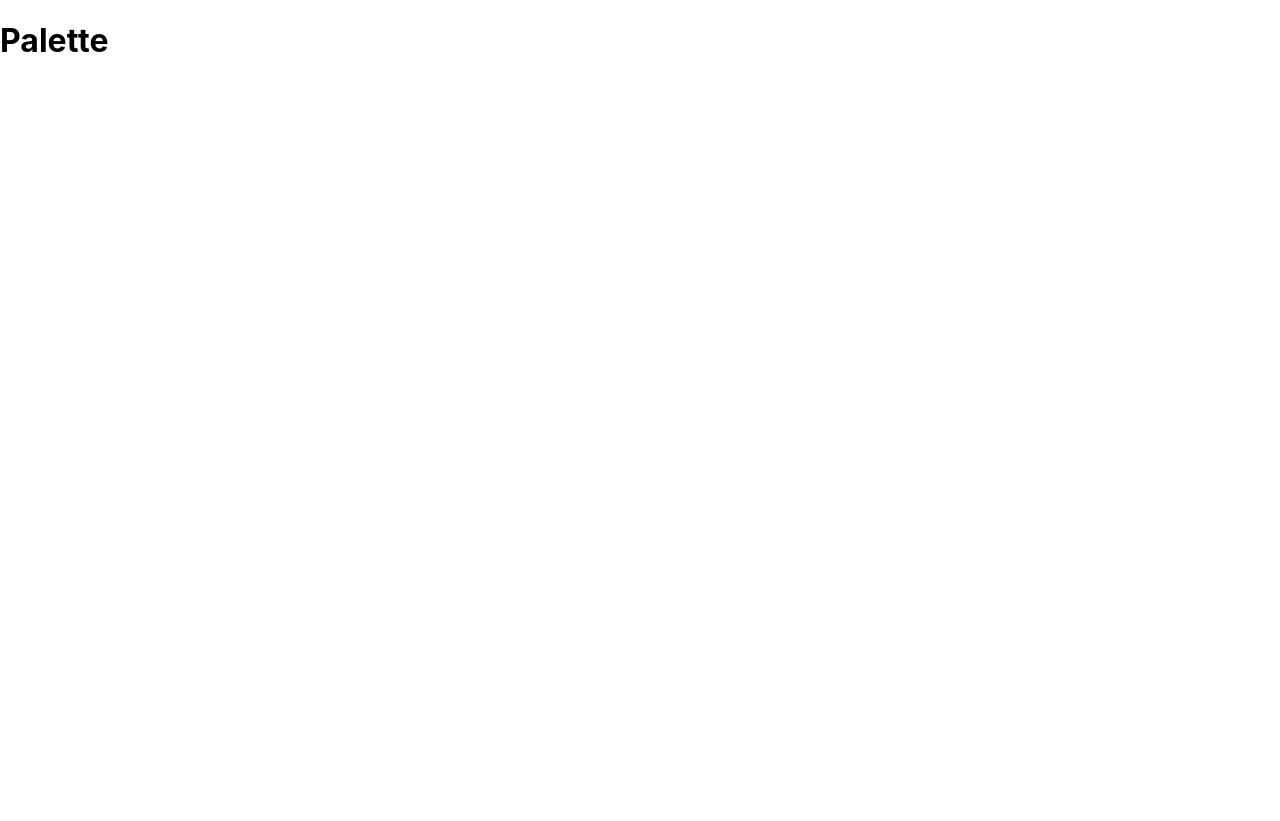
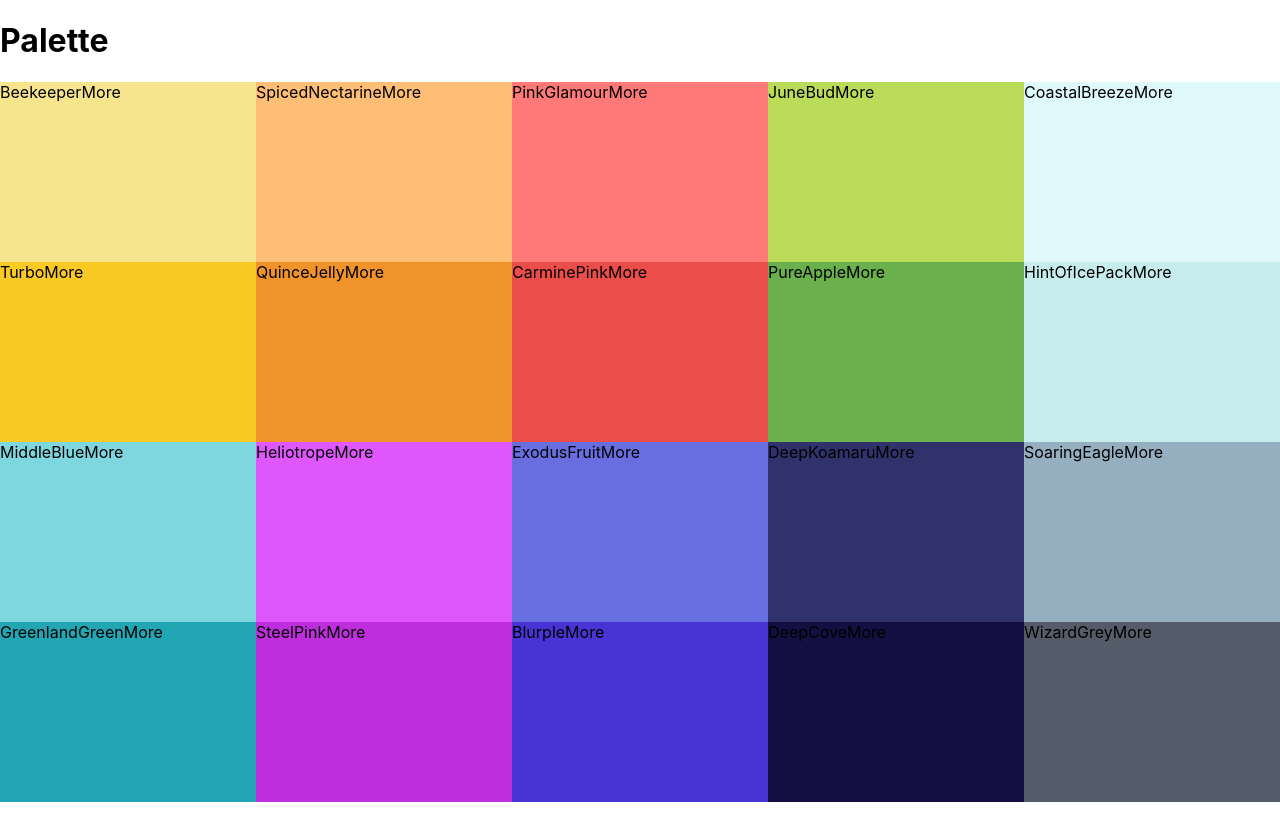
Before and after one commit to feuerbacherb/color-palette, a React (Create React App) app: page / in a window 1280 px wide. Before the commit the page ends 800 px from the top, so only its background shows below. Built offline with nearby package versions, Linux system fonts and the light colour scheme.

Commit message:
add ColorBox with basic styling so it shows on Palette

```diff
--- /dev/null
+++ b/src/ColorBox.css
@@ -0,0 +1,8 @@
+.ColorBox {
+	width: 20%;
+	height: 25%;
+	margin: 0 auto;
+	display: inline-block;
+	position: relative;
+	cursor: pointer;
+}
--- /dev/null
+++ b/src/ColorBox.js
@@ -0,0 +1,15 @@
+import React, { Component } from 'react';
+import './ColorBox.css';
+
+class ColorBox extends Component {
+	render() {
+		return (
+			<div style={{ background: this.props.background }} className='ColorBox'>
+				<span>{this.props.name}</span>
+				<span>More</span>
+			</div>
+		);
+	}
+}
+
+export default ColorBox;
--- /dev/null
+++ b/src/Palette.css
@@ -0,0 +1,7 @@
+.Palette {
+	height: 100vh;
+}
+
+.Palette-colors {
+	height: 90%;
+}
--- a/src/Palette.js
+++ b/src/Palette.js
@@ -1,12 +1,15 @@
 import React, { Component } from 'react';
+import ColorBox from './ColorBox';
+import './Palette.css';
 
 class Palette extends Component {
 	render() {
+		const colorBoxes = this.props.colors.map((color) => <ColorBox background={color.color} name={color.name} />);
 		return (
 			<div className='Palette'>
 				<h1>Palette</h1>
 				{/* NavBar goes here */}
-				<div className='Palette-colors'>{/* color boxes */}</div>
+				<div className='Palette-colors'>{colorBoxes}</div>
 				{/* footer */}
 			</div>
 		);
```
